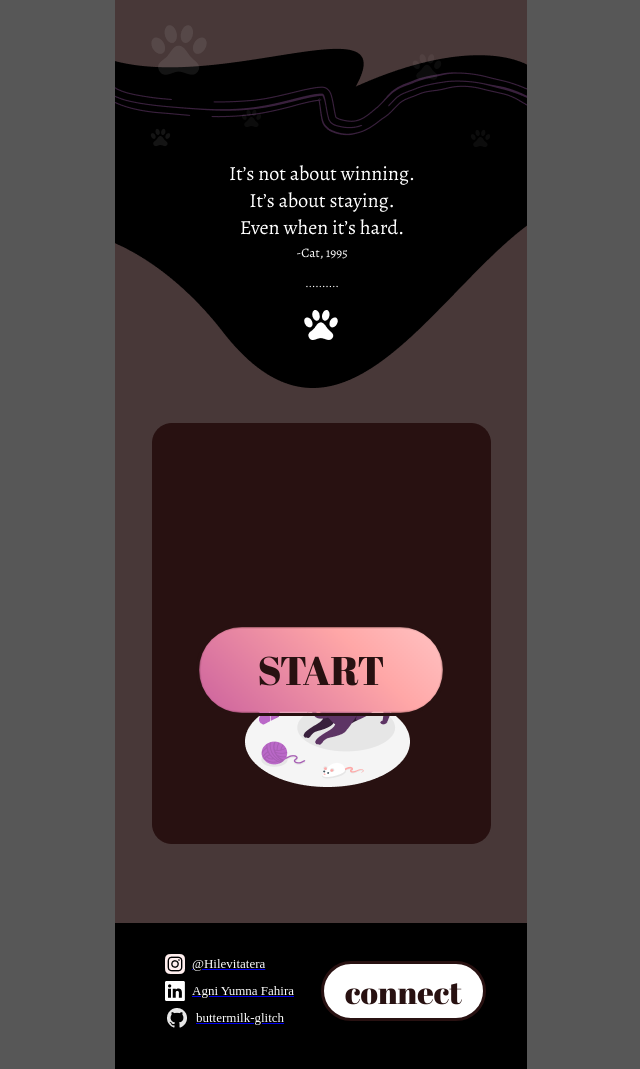
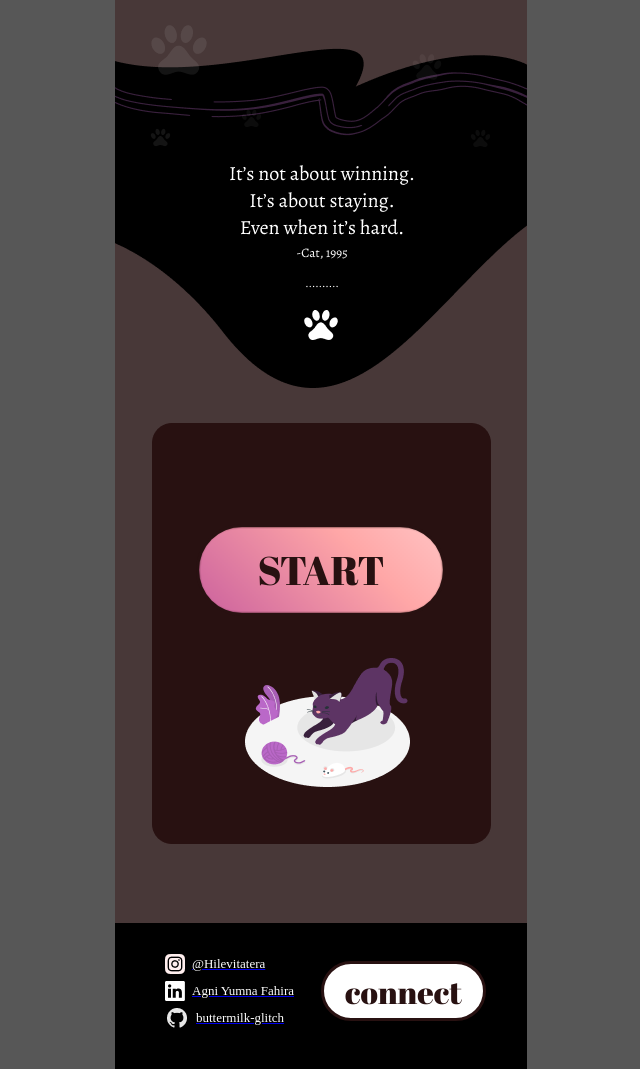
Before and after one commit to buttermilk-glitch/cat-pomodoro, a plain HTML site: page index.html in a window 1280 px wide. Shown: the part 684-1753 px from the top of the page, without its empty margins (319-959 px from the left). Drawn offline with Linux system fonts and the light colour scheme.

Commit message:
Update style.css

```diff
--- a/assets/style.css
+++ b/assets/style.css
@@ -72,7 +72,7 @@
   position: absolute;
   z-index: 2;
   align-items: center;
-  top: 1300px;
+  top: 1200px;
   border-radius: 50px;
   height: 92px;
   width: 250px;
```
